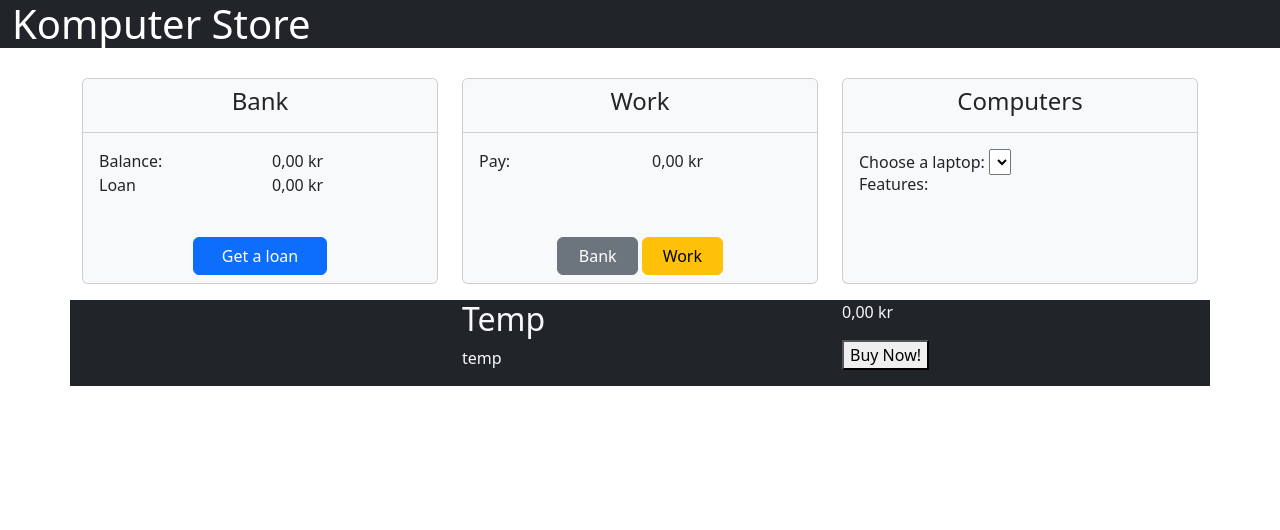
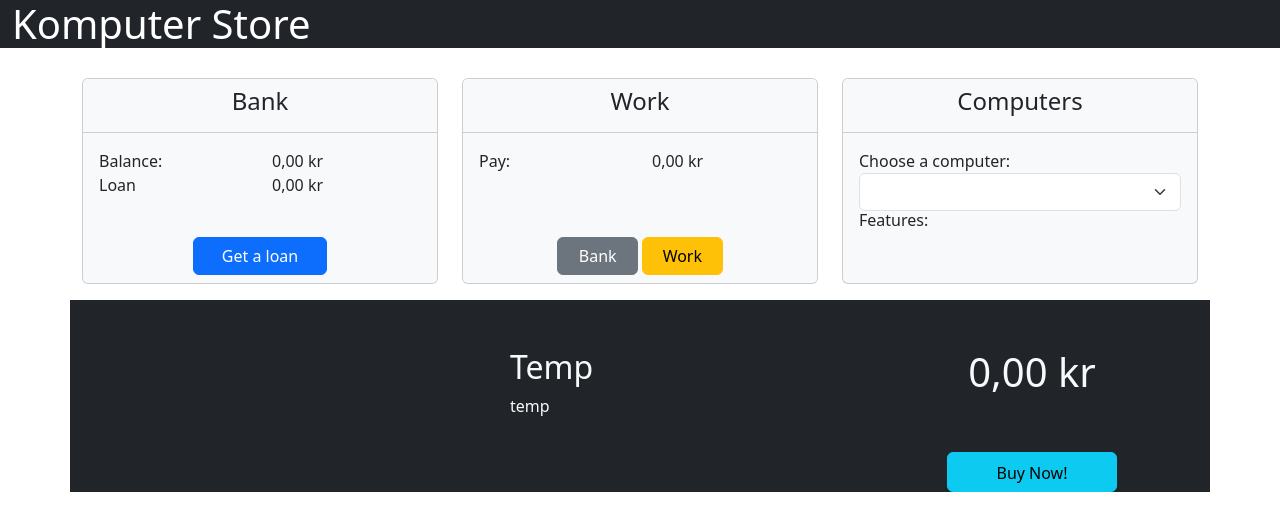
Before and after one commit to Nirase/Komputer-Store, a plain HTML site: page index.html in a window 1280 px wide. Drawn offline with nearby package versions, Linux system fonts and the light colour scheme; no server answers.

Commit message:
Better id names
Makes id names better

```diff
--- a/index.html
+++ b/index.html
@@ -61,13 +61,13 @@
             <div class="card h-100 text-dark bg-light">
             <div class="card-header bg-light text-center text-dark"><h4>Computers</h4></div>
               <div class="card-body">
-                <label for="laptops">Choose a laptop:</label>
+                <label for="computerSelect">Choose a computer:</label>
 
-                <select class="laptops" id="laptops">
+                <select class="form-select computerSelect" id="computerSelect">
                 </select>
 
                 <h6>Features:</h6>
-                <p id="features"></p>
+                <p id="computerFeatures"></p>
               </div>
               </div>
             </div>
@@ -81,17 +81,17 @@
 
     <div class="container mt-3">
         <div class="row bg-dark text-light" id="computer">
-            <div class="col">
-                <img class="img-fluid max-width:100%"id="computerImage">
+            <div class="col-sm-4 mt-5 mb-5 ms-5">
+                <img class="img-fluid" id="computerImage">
             </div>
-            <div class="col">
-                <h2 id="computertitle">Temp</h2>
-                <p id="computerdescription">temp</p>
+            <div class="col mt-5">
+                <h2 id="computerTitle">Temp</h2>
+                <p id="computerDescription">temp</p>
             </div>
 
-            <div class="col">
-                <p id="computerprice">0,00 kr</p>
-                <button id="buyButton">Buy Now!</button>
+            <div class="col text-center mt-5">
+                <h1 id="computerPrice">0,00 kr</h1>
+                <button class="btn ps-5 pe-5 pt-2 pd-2 btn-info mt-5" id="buyButton">Buy Now!</button>
             </div>
 
         </div>
```
